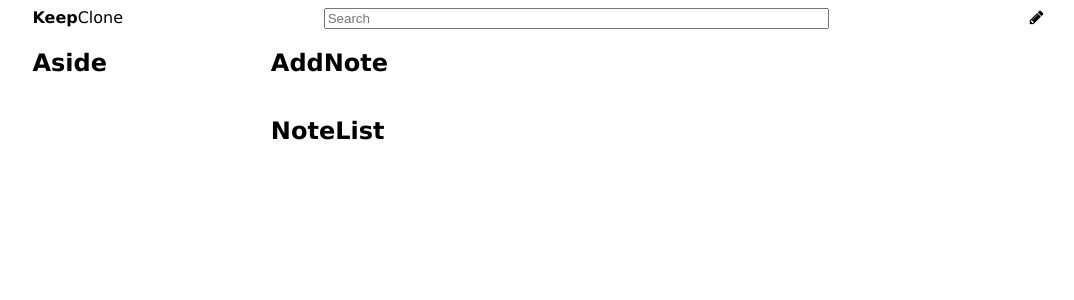
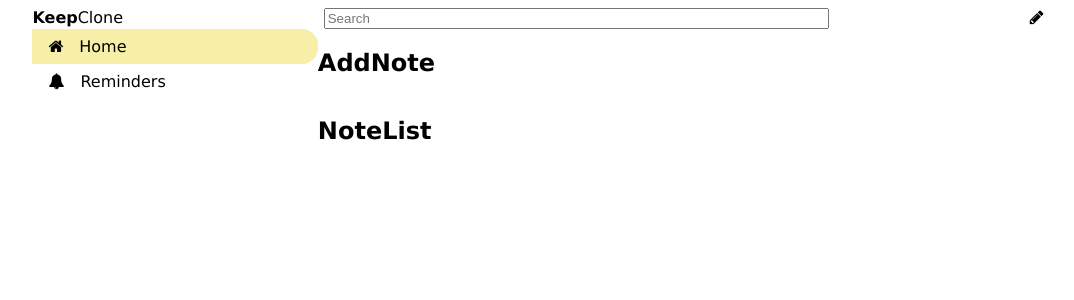
Before and after one commit to raimondas-27/keep-clone_react_and_heroku_integration, a React (Create React App) app: page / in a window 1280 px wide. Shown: the top 300 px of the page, without its empty margins (102-1176 px from the left). Built offline with nearby package versions, Linux system fonts and the light colour scheme.

Commit message:
aside component customizing done

```diff
--- a/src/components/appAside/appAside.jsx
+++ b/src/components/appAside/appAside.jsx
@@ -1,11 +1,19 @@
 import React, { Component } from 'react';
+import MyLink from "../common/myLink/myLink";
 
 class AppAside extends Component {
   state = {};
   render() {
     return (
       <div className="aside">
-        <h2>Aside</h2>
+        <div>
+           <MyLink active icon="home" to="/">
+              Home
+           </MyLink>
+           <MyLink icon="bell" to="/reminders">
+              Reminders
+           </MyLink>
+        </div>
       </div>
     );
   }
--- a/src/components/appNavbar/appNavbar.jsx
+++ b/src/components/appNavbar/appNavbar.jsx
@@ -11,7 +11,7 @@
                 <strong>Keep</strong>Clone
              </a>
              <div className="search">
-          <input type="search" placeholder="Search" />
+                <input type="search" placeholder="Search"/>
              </div>
              <div>
                 <i className="fa fa-pencil"></i>
--- a/src/components/common/myLink/myLink.jsx
+++ b/src/components/common/myLink/myLink.jsx
@@ -1,4 +1,5 @@
 import React, {Component} from 'react';
+import linkStyle from "./myLink.module.css"
 
 class MyLink extends Component {
    state = {}
@@ -6,7 +7,10 @@
    render() {
       return (
           <div>
-             icon pavadinimas
+             <a className={this.props.active ? linkStyle.active : linkStyle.link} href="/">
+                <i className={`fa fa-${this.props.icon}`}></i>
+                {this.props.children}
+             </a>
           </div>
       );
    }
--- a/src/components/common/myLink/myLink.module.css
+++ b/src/components/common/myLink/myLink.module.css
@@ -0,0 +1,17 @@
+.link {
+  display: block;
+  padding: 0.5em 0;
+}
+
+.active {
+  display: block;
+  padding: 0.5em 0;
+  background-color: rgb(247, 238, 168);
+  border-top-right-radius: 1em;
+  border-bottom-right-radius: 1em;
+}
+
+.link i,
+.active i {
+  padding: 0 1em;
+}
```
Lines whose indentation alone changed are shown as unchanged.
